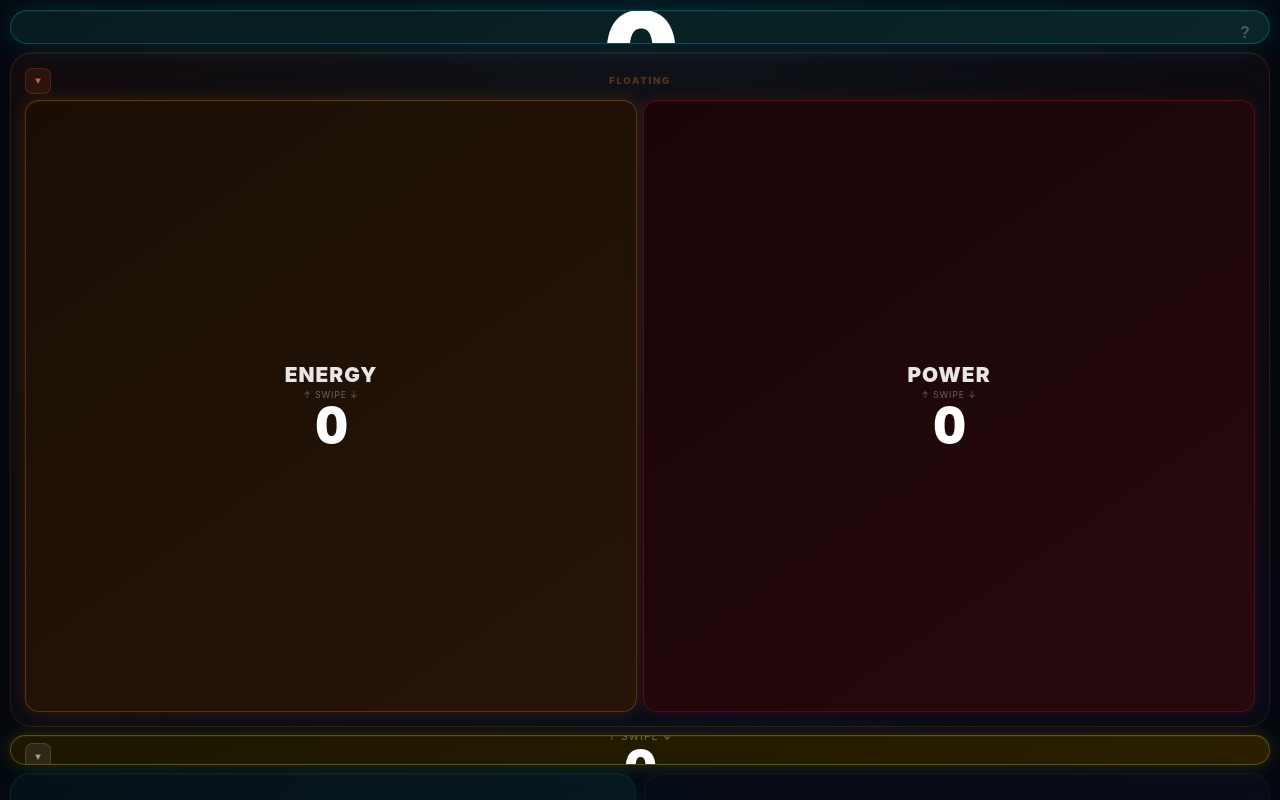
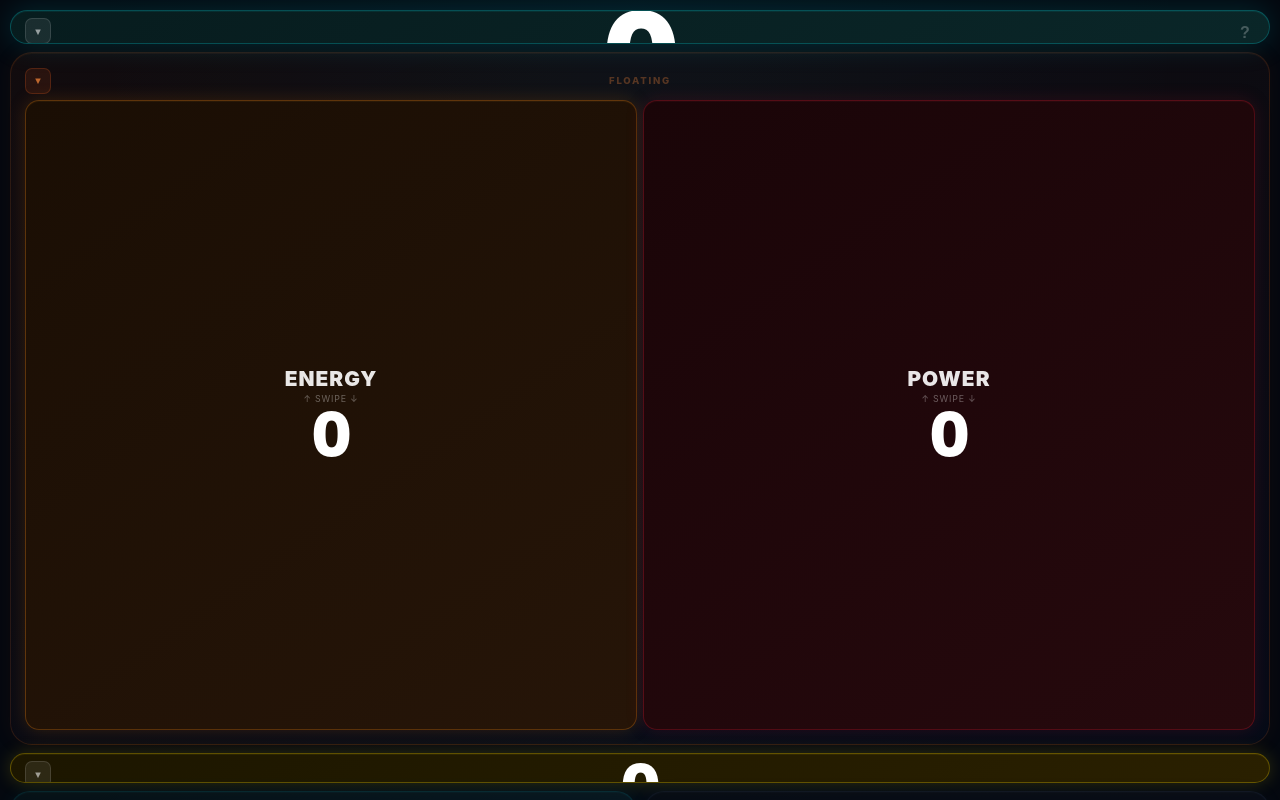
Before and after one commit to AlfyH/riftbound-tracker, a React (Vite) app in the folder riftbound-tracker/: page / in a window 1280 px wide. Built offline with nearby package versions, Linux system fonts and the light colour scheme.

Commit message:
improved ux even more

```diff
--- a/riftbound-tracker/src/components/ResourceLayout.tsx
+++ b/riftbound-tracker/src/components/ResourceLayout.tsx
@@ -32,6 +32,7 @@ const ResourceLayout: React.FC<ResourceLayoutProps> = ({
 }) => {
   const [lastChanged, setLastChanged] = useState(() => new Date());
   const [, setTick] = useState(0);
+  const [pointsCollapsed, setPointsCollapsed] = useState(false);
   const [xpCollapsed, setXpCollapsed] = useState(false);
   const [floatingCollapsed, setFloatingCollapsed] = useState(false);
 
@@ -59,6 +60,8 @@ const ResourceLayout: React.FC<ResourceLayoutProps> = ({
           size="large"
           subtitle={`Updated ${timeAgo(lastChanged)}`}
           onHelp={onOpenHelp}
+          collapsed={pointsCollapsed}
+          onToggleCollapse={() => setPointsCollapsed((v) => !v)}
         />
 
         <div className={`floating-group${floatingCollapsed ? ' floating-group--collapsed' : ''}`}>
--- a/riftbound-tracker/src/styles/App.css
+++ b/riftbound-tracker/src/styles/App.css
@@ -17,7 +17,8 @@
   display: flex;
   flex-direction: column;
   gap: 6px;
-  flex: 0 0 auto;
+  flex: 1;
+  min-height: calc(50vw - 27px + 80px);
   background: linear-gradient(160deg, rgba(80, 30, 10, 0.18), rgba(10, 20, 50, 0.25));
   border: 1px solid rgba(180, 80, 20, 0.2);
   border-radius: 22px;
@@ -31,6 +32,7 @@
 .floating-group--collapsed {
   padding: 0 14px;
   min-height: 46px;
+  flex: 0 0 auto;
   justify-content: center;
 }
 
@@ -78,14 +80,15 @@
   display: flex;
   flex-direction: row;
   gap: 6px;
-  flex: 0 0 auto;
-  align-items: center;
+  flex: 1;
+  min-height: 0;
+  align-items: stretch;
   justify-content: center;
 }
 
 .floating-group__row .tracker-card {
-  flex: 0 0 auto;
-  aspect-ratio: 1 / 1;
+  flex: 1;
+  min-height: calc(50vw - 27px);
   width: calc(50% - 3px);
   padding: 8px 12px;
   border-radius: 14px;
@@ -112,7 +115,7 @@
 }
 
 .floating-group__row .tracker-value {
-  font-size: clamp(36px, 9vw, 50px);
+  font-size: clamp(44px, 11vw, 60px);
 }
 
 .floating-group__row .tracker-hint {
--- a/riftbound-tracker/src/styles/TrackerCard.css
+++ b/riftbound-tracker/src/styles/TrackerCard.css
@@ -257,7 +257,11 @@
 }
 
 .tracker-card:has(.tracker-card__collapse-btn):not(.tracker-card--large):not(.tracker-card--collapsed) .tracker-value {
-  font-size: clamp(36px, 9vw, 50px);
+  font-size: clamp(44px, 11vw, 60px);
+}
+
+.tracker-card--large.tracker-card--collapsed {
+  flex: 0 0 44px;
 }
 
 .tracker-card--collapsed {
```
